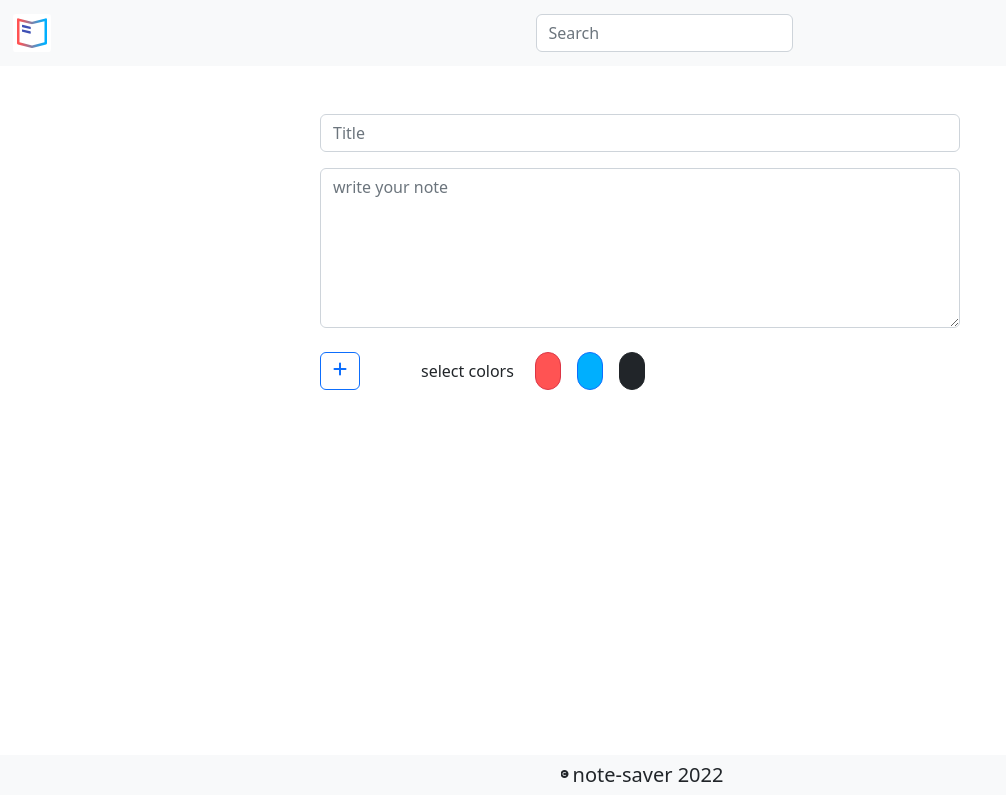
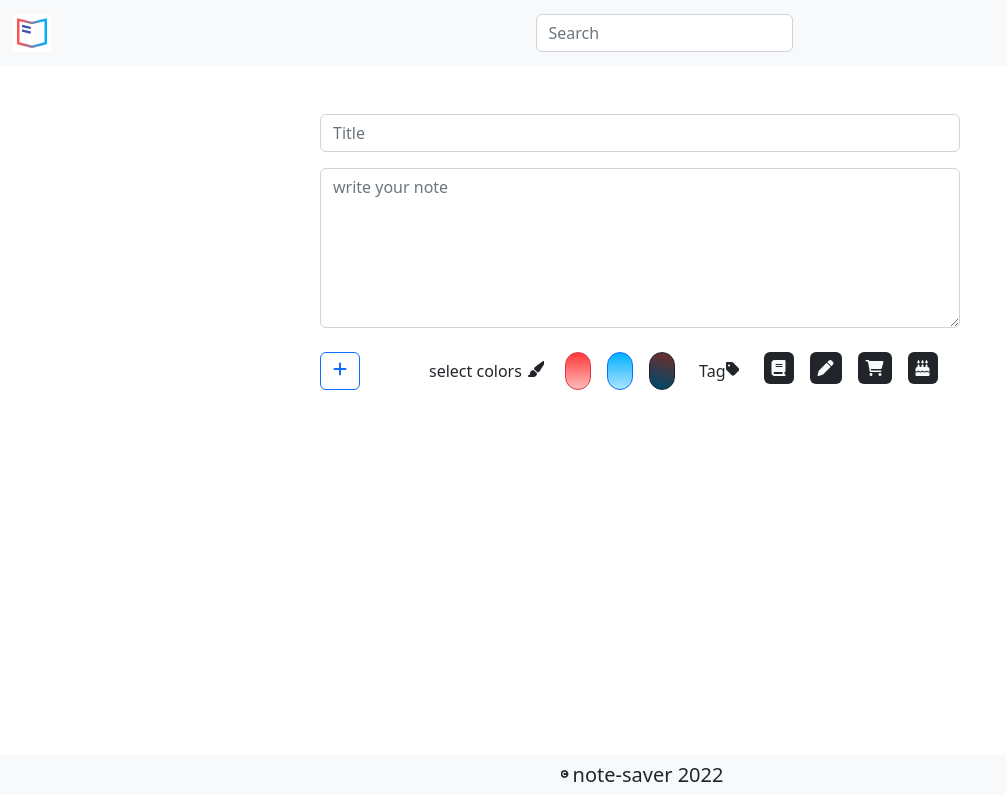
Before and after one commit to webpawan/Note-saver-App, a React (Create React App) app: page / in a window 1280 px wide. Shown: the whole page, without its empty margins (0-1006 px from the left). Built offline with nearby package versions, Linux system fonts and the light colour scheme.

Commit message:
tag functionality

```diff
--- a/public/index.html
+++ b/public/index.html
@@ -31,6 +31,7 @@
       crossorigin="anonymous"
       referrerpolicy="no-referrer"
     />
+    <link rel="stylesheet" href="https://cdnjs.cloudflare.com/ajax/libs/font-awesome/5.7.1/css/all.min.css" integrity="sha512-3M00D/rn8n+2ZVXBO9Hib0GKNpkm8MSUU/e2VNthDyBYxKWG+BftNYYcuEjXlyrSO637tidzMBXfE7sQm0INUg==" crossorigin="anonymous" referrerpolicy="no-referrer" />
     <title>Note sever</title>
   </head>
   <body>
--- a/src/Style.css
+++ b/src/Style.css
@@ -4,6 +4,7 @@
   user-select: none;
   overflow-x: hidden;
 }
+
 
 .content{
   /* background-color: red; */
@@ -44,14 +45,30 @@ animation-duration: 1s;
 }
 
 #red{
-  background-color: rgb(255 83 83) !important;
+  background: linear-gradient(180deg,rgba(255, 4, 4, 0.792),rgba(255, 4, 4, 0.271)) !important;
+  /* box-shadow: 4px 4px 10px red; */
 }
 #blue{
-  background-color: rgb(0 175 254) !important;
+  background:linear-gradient(180deg,#00affe,#00aefe53)  !important;
+  /* box-shadow: 4px 4px 10px cyan; */
+
 }
 #dark{
-  background-color: rgb(33 37 41) !important;
+  background: linear-gradient(18deg,#004768 10%,rgba(72, 0, 0, 0.816)90%) !important;
+  /* box-shadow: 4px 4px 10px black; */
+
 }
 #light{
   color: white !important;
 }
+
+.tagline{
+/* padding: 0 !important; */
+border: none !important;
+opacity: none !important;
+}
+
+.tagicon{
+
+  /* font-size: 1.5rem !important; */
+}
--- a/src/component/CreateNote.jsx
+++ b/src/component/CreateNote.jsx
@@ -11,47 +11,58 @@ const getlocalstorage = () => {
 };
 
 const CreateNote = () => {
-  const [input, setInput] = useState({ id: "", title: "", desc: ""});
+  const [input, setInput] = useState({ id: "", title: "", desc: "" });
   const [list, setList] = useState(getlocalstorage());
   const [isediting, setisediting] = useState(false);
   const [myid, setid] = useState(null);
-const [color, setcolor] = useState('white');
+  const [color, setcolor] = useState("");
+  const [tags, setTags] = useState({tag:""});
 
   const inputhandler = (e) => {
     const { name, value } = e.target;
     setInput({ ...input, [name]: value });
   };
 
-  const pickcolor = (e) =>{
-setcolor(e.target.id);
+  const pickcolor = (e) => {
+    setcolor(e.target.id);
+  };
 
-  }
+  const pickTag = (e) => {
+    let mytag = e.target.className;
 
 
-
+    setTags({tag:mytag});
+  };
 
   const setdata = (e) => {
-
     e.preventDefault();
     if (isediting) {
       setList(
         list.map((item) => {
           if (item.id === myid) {
-            return { ...item, title: input.title, desc: input.desc };
+            return {
+              ...item,
+              title: input.title,
+              desc: input.desc,
+              color: color,
+              tag:tags.tag
+            };
           }
           return item;
         })
       );
       setisediting(false);
-      setcolor('white');
-      setInput({ id: "", title: "", desc: ""});
+      setcolor(" ");
+      setTags({tag:" "})
+      setInput({ id: "", title: "", desc: "" });
+    } else if (input.title !== "") {
 
-    } else {
-      let newdata = { ...input, id: new Date().getTime().toString(),color };
+      let newdata = { ...input, id: new Date().getTime().toString(), color,...tags };
+
       setList([...list, newdata]);
-      setcolor('white');
-      setInput({ id: "", title: "", desc: ""});
-
+      setcolor("white");
+      setTags({tag:""});
+      setInput({ id: "", title: "", desc: "" });
     }
   };
 
@@ -70,12 +81,10 @@ setcolor(e.target.id);
     localStorage.setItem("list", JSON.stringify(list));
   }, [list]);
 
-
-
   return (
     <>
-      <section className="input mx-auto w-50 my-5 ">
-        <form action="" onSubmit={setdata} >
+      <section className="input mx-auto w-50 mt-5">
+        <form action="" onSubmit={setdata}>
           <div className="input-group mb-3">
             <input
               type="text"
@@ -96,11 +105,13 @@ setcolor(e.target.id);
               placeholder="write your note"
             ></textarea>
           </div>
-
-
         </form>
-        <div className="d-flex align-items-center mt-3">
-        <button type="submit" onClick={setdata}  className="btn btn-outline-primary my-2 me-5 d-inline">
+        <div className="d-flex align-items-center my-3">
+          <button
+            type="submit"
+            onClick={setdata}
+            className="btn btn-outline-primary my-2 me-5 d-inline"
+          >
             {!isediting ? (
               <i className="fa-solid fa-plus"></i>
             ) : (
@@ -108,16 +119,74 @@ setcolor(e.target.id);
             )}
           </button>
 
-          <div className="d-flex mycolors " onClick={pickcolor}>
-            <button className="btn btn-outline-primar y" >select colors</button>
-            <button className="btn btn-danger mx-2 rounded-5"   id="red" ></button>
+          <div className="d-md-flex align-items-center justify-content-center mx-atuo">
+            <div
+              className="d-flex mycolors pickcolorsize  py-2 px-2"
+              onClick={pickcolor}
+            >
+              <button className="btn btn-outline-primar ">
+                select colors{" "}
+                <i className="fa-sharp fa-solid fa-paintbrush"></i>
+              </button>
+              <button
+                className="btn btn-danger mx-2 rounded-5"
+                id="red"
+              ></button>
 
-          <button className="btn btn-primary mx-2 rounded-5"  id="blue"></button>
+              <button
+                className="btn btn-primary mx-2 rounded-5"
+                id="blue"
+              ></button>
 
-          <button className="btn btn-dark mx-2 rounded-5"  id="dark"></button>
+              <button
+                className="btn btn-dark mx-2 rounded-5"
+                id="dark"
+              ></button>
+            </div>
+
+            <span className="mx-2">
+              Tag<i className="fa-sharp fa-solid fa-tag "></i>
+            </span>
+
+            <div
+              className="d-flex mycolors pickcolorsize  p-2"
+              onClick={pickTag}
+            >
+              <span
+                data-bs-toggle="tooltip"
+                data-bs-placement="bottom"
+                title="--> study time"
+              >
+                <i className="fa-solid fa-book tagicon p-2 bg-dark text-light rounded mx-2"></i>
+              </span>
+
+              <span
+                data-bs-toggle="tooltip"
+                data-bs-placement="bottom"
+                title="--> othes  work"
+              >
+                <i className="fa-solid tagicon fa-pen p-2 bg-dark text-light rounded mx-2"></i>
+              </span>
+
+              <span
+                data-bs-toggle="tooltip"
+                data-bs-placement="bottom"
+                title="--> shopping time"
+              >
+                <i className="fa-solid tagicon fa-cart-shopping p-2 bg-dark text-light rounded mx-2"></i>
+              </span>
+
+              <span
+
+                data-bs-toggle="tooltip"
+                data-bs-placement="bottom"
+                title="--> Birthday"
+              >
+                <i className="fa-solid tagicon fa-cake-candles  p-2 bg-dark text-light rounded mx-2"></i>
+              </span>
+            </div>
           </div>
         </div>
-
       </section>
       {/* -------- show note*/}
 
--- a/src/component/Note.jsx
+++ b/src/component/Note.jsx
@@ -4,25 +4,27 @@ import { motion } from "framer-motion";
 const Note = ({ data, deletenote, noteEdit }) => {
 
   return (
-    <div className="container ">
+    <div className="container my-5">
       <div className="row">
         {data.map((item) => {
 
-          const { id, title, desc,color } = item;
+          const { id, title, desc,color ,tag} = item;
 
           return (
             <motion.div
-              className="col-lg-4 col-md-3 col-sm-6 my-3"
+              className="col-lg-4 col-md-3  col-sm-6 my-4"
               key={id}
               initial={{ y: -100, opacity: 0 }}
               animate={{ y: 0, opacity: 1 }}
             >
-              <div className="card py-1 bg-light " id={{}}>
+              <div className="card py-1 bg-light text-light bg-dark "  id={color}>
                 <div className="card-body " >
                   <h5 className="card-title py-1">{title}</h5>
                   <p className="card-text">{desc}</p>
 
-                  <button
+                 <div className="d-flex  align-items-center justify-content-between">
+                <div >
+                <button
                     className="card-link btn btn-outline-danger "
                     onClick={() => deletenote(id)}
                   >
@@ -36,6 +38,11 @@ const Note = ({ data, deletenote, noteEdit }) => {
                     <i className="fa-solid fa-pen-to-square"></i>
                   </button>
                 </div>
+                  <span className=" mt-1">
+                 <i className={tag}></i>
+                  </span>
+                 </div>
+                </div>
               </div>
             </motion.div>
           );
```
